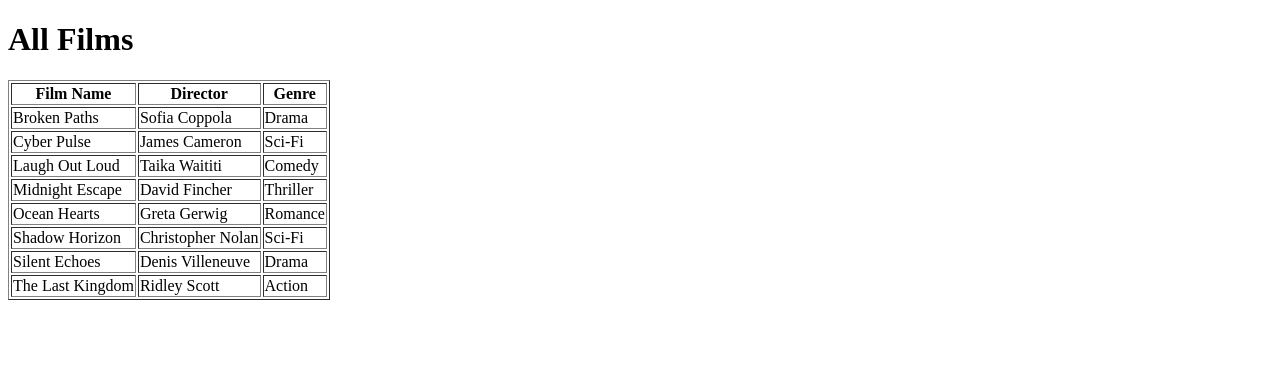
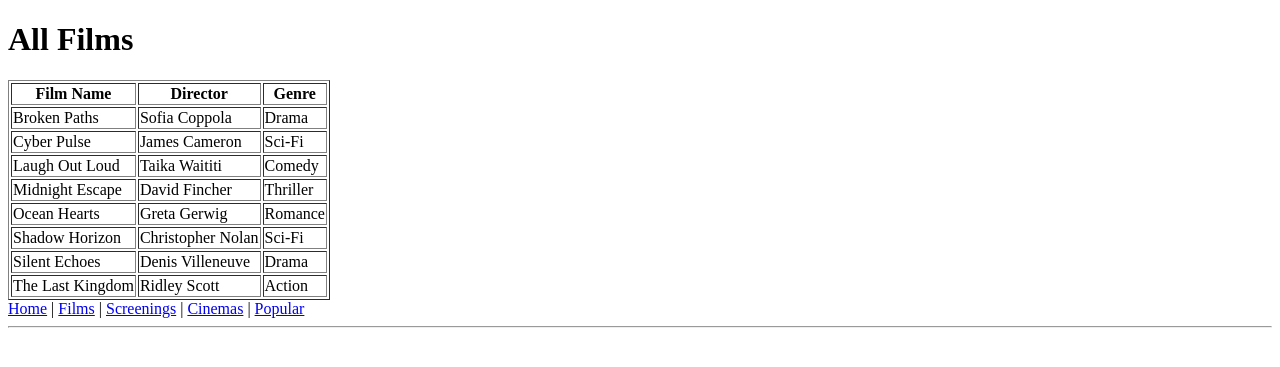
Before and after one commit to MasterChinchou/Filmavault, a Flask app: page /films in a window 1280 px wide. Shown: the top 367 px of the page. Run offline with Flask 3, Linux system fonts and the light colour scheme; data comes from the database, SQL or seed files in the repository.

Commit message:
Add navigation bar and home page linking all pages together

```diff
--- a/app.py
+++ b/app.py
@@ -8,7 +8,7 @@ def get_connection():
     return conn
 @app.route("/")
 def home():
-    return "Hello from Filmavault!"
+    return render_template("home.html")
 @app.route("/films")
 def films():
     conn = get_connection()
--- a/templates/cinemas.html
+++ b/templates/cinemas.html
@@ -18,4 +18,5 @@
         {% endfor %}
     </table>
 </body>
+{% include "nav.html" %}
 </html>
--- a/templates/films.html
+++ b/templates/films.html
@@ -20,4 +20,5 @@
         {% endfor %}
     </table>
 </body>
+{% include "nav.html" %}
 </html>
--- /dev/null
+++ b/templates/nav.html
@@ -0,0 +1,8 @@
+<nav>
+    <a href="/">Home</a> |
+    <a href="/films">Films</a> |
+    <a href="/screenings">Screenings</a> |
+    <a href="/cinemas">Cinemas</a> |
+    <a href="/popular">Popular</a>
+</nav>
+<hr>
--- a/templates/popular.html
+++ b/templates/popular.html
@@ -18,4 +18,5 @@
         {% endfor %}
     </table>
 </body>
+{% include "nav.html" %}
 </html>
--- a/templates/screenings.html
+++ b/templates/screenings.html
@@ -20,4 +20,5 @@
         {% endfor %}
     </table>
 </body>
+{% include "nav.html" %}
 </html>
```
Also changed, not shown: templates/home.html (added, +11 -0 lines).
